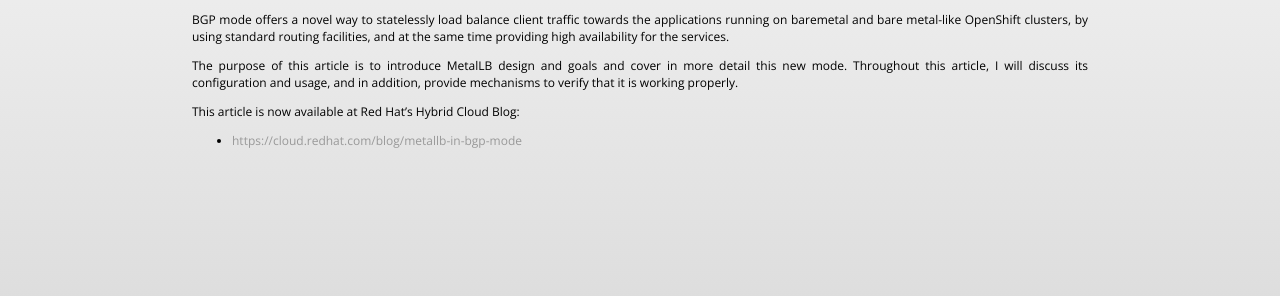
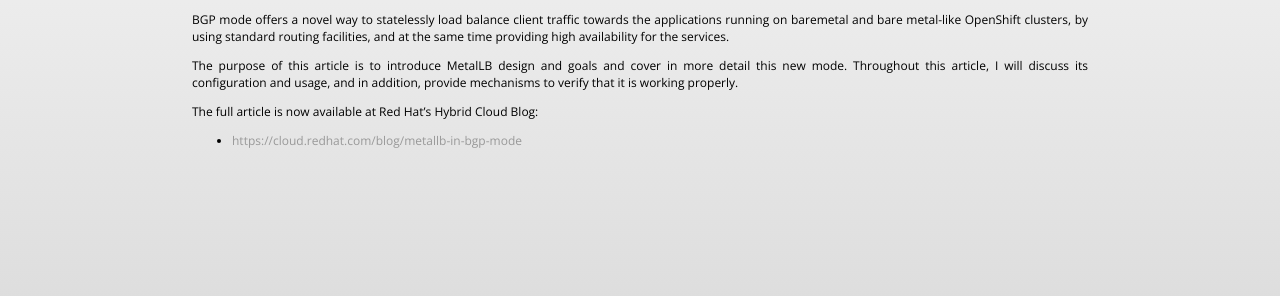
Before and after one commit to mauroseb/mauroseb.github.io, a Jekyll site: the page built from _posts/2022-03-18-metallb-in-bgp-mode.md, in a window 1280 px wide and 900 px high. Shown: the part 387-683 px from the top of the window. Built offline with Jekyll 4.4.1, drawn with Linux system fonts in a browser that asks for light colours.

Commit message:
Update 2022-03-18-metallb-in-bgp-mode.md

```diff
--- a/_posts/2022-03-18-metallb-in-bgp-mode.md
+++ b/_posts/2022-03-18-metallb-in-bgp-mode.md
@@ -15,7 +15,7 @@ BGP mode offers a novel way to statelessly load balance client traffic towards t
 
 The purpose of this article is to introduce MetalLB design and goals and cover in more detail this new mode. Throughout this article, I will discuss its configuration and usage, and in addition, provide mechanisms to verify that it is working properly.
 
-This article is now available at Red Hat's Hybrid Cloud Blog:
+The full article is now available at Red Hat's Hybrid Cloud Blog:
 - <https://cloud.redhat.com/blog/metallb-in-bgp-mode>
 
 <!-- more -->
```
